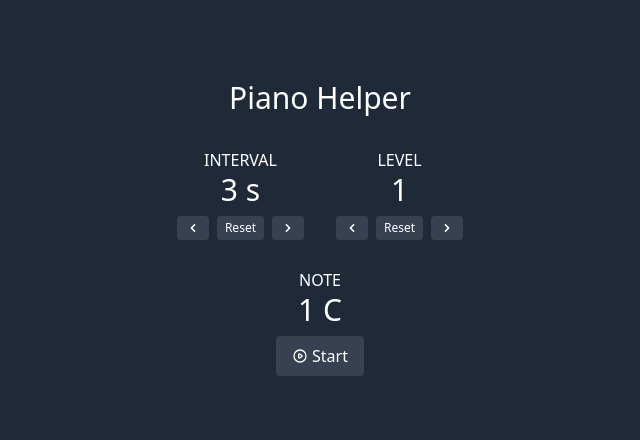
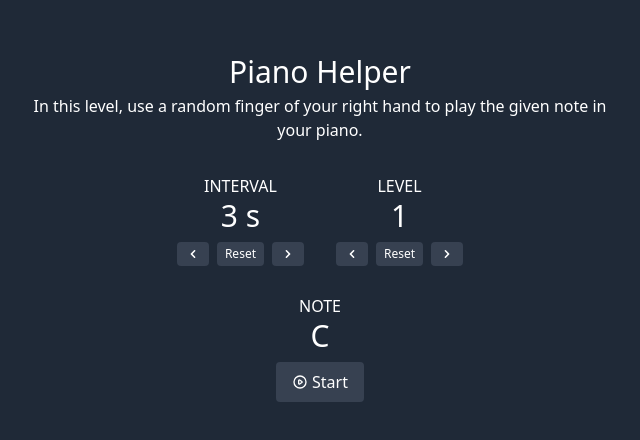
Before and after one commit to jorenrui/piano-lesson-helper, a React (Vite) app: page / in a window 1280 px wide. Shown: the part 172-612 px from the top of the page, without its empty margins (320-960 px from the left). Built offline with nearby package versions, Linux system fonts and the light colour scheme.

Commit message:
feat: add level to notes

```diff
--- a/src/App.tsx
+++ b/src/App.tsx
@@ -2,7 +2,7 @@ import { useState } from 'react';
 import { Interval } from './components/Interval';
 import { Level } from './components/Level';
 import { Note } from './components/Note';
-import { MIN_INTERVAL, MIN_LEVEL } from './constants';
+import { LEVEL, MIN_INTERVAL, MIN_LEVEL } from './constants';
 
 function App() {
   const [time, setTime] = useState(MIN_INTERVAL);
@@ -15,15 +15,16 @@ function App() {
   return (
     <div className="min-h-full flex items-center justify-center bg-gray-800">
       <div className="p-2">
-        <header className="my-2 mb-8 text-center">
-          <h1 className="text-3xl font-medium text-white">Piano Helper</h1>
+        <header className="my-2 mb-8 text-center max-w-xl">
+          <h1 className="mt-2 text-3xl font-medium text-white">Piano Helper</h1>
+          <p className="my-1 text-base text-white">{LEVEL[level - 1]}</p>
         </header>
-        <main className="my-2 text-center">
+        <main className="my-2 mx-auto w-max text-center ">
           <div className="my-2 flex justify-between gap-x-8">
             <Interval time={time} setTime={setTime} />
             <Level level={level} setLevel={setLevel} />
           </div>
-          <Note time={time} />
+          <Note level={level} time={time} />
         </main>
       </div>
     </div>
--- a/src/components/Level.tsx
+++ b/src/components/Level.tsx
@@ -1,5 +1,7 @@
+import { useEffect } from 'react';
 import { HiChevronLeft, HiChevronRight } from 'react-icons/hi';
-import { MAX_LEVEL, MIN_LEVEL } from '../constants';
+import { LEVEL, MAX_LEVEL, MIN_LEVEL } from '../constants';
+import { speak } from '../helpers/speak';
 
 interface IProps {
   level: number;
@@ -7,6 +9,10 @@ interface IProps {
 }
 
 export function Level({ level, setLevel }: IProps) {
+  useEffect(() => {
+    speak({ text: LEVEL[level - 1] });
+  }, [level]);
+
   const resetLevel = () => {
     setLevel(MIN_LEVEL);
   };
--- a/src/components/Note.tsx
+++ b/src/components/Note.tsx
@@ -17,10 +17,11 @@ const getRandomFingerIndex = () => FINGER_INDEX[Math.floor(Math.random() * FINGE
 let interval: number;
 
 interface IProps {
+  level: number;
   time: number;
 }
 
-export function Note({ time }: IProps) {
+export function Note({ level, time }: IProps) {
   const [note, setNote] = useState(getRandomNote());
   const [fingerIndex, setFingerIndex] = useState<keyof typeof NUMBER>(getRandomFingerIndex());
   const [started, setStarted] = useState(false);
@@ -28,7 +29,7 @@ export function Note({ time }: IProps) {
 
   useEffect(() => {
     if (started) {
-      speak({ text: `${fingerIndex} ${note}` });
+      speak({ text: level < 3 ? note : `${fingerIndex} ${note}` });
     }
   }, [intervalCount, started]);
 
@@ -50,7 +51,9 @@ export function Note({ time }: IProps) {
   return (
     <div className="mt-5 mb-2">
       <h2 className="text-base font-light text-white uppercase">Note</h2>
-      <p className="text-3xl text-white">{`${NUMBER[fingerIndex]} ${note}`}</p>
+      <p className="text-3xl text-white">
+        {level < 3 ? note : `${NUMBER[fingerIndex]} ${note}`}
+      </p>
       <div className="my-2">
         {!started
           ? (
--- a/src/constants/index.ts
+++ b/src/constants/index.ts
@@ -1,3 +1,11 @@
 export const MIN_INTERVAL = 3000; // 3 seconds
 export const MIN_LEVEL = 1;
 export const MAX_LEVEL = 5;
+
+export const LEVEL = [
+  'In this level, use a random finger of your right hand to play the given note in your piano.',
+  'In this level, use a random finger of your left hand to play the given note in your piano.',
+  'In this level, use the specified finger, identified using numbers from 1 to 5, of your right hand to play the given note in your piano.',
+  'In this level, use the specified finger, identified using numbers from 1 to 5, of your left hand to play the given note in your piano.',
+  'In this level, use the specified finger, identified using numbers from 1 to 5, from your both hands to play the given note in your piano.',
+];
```
